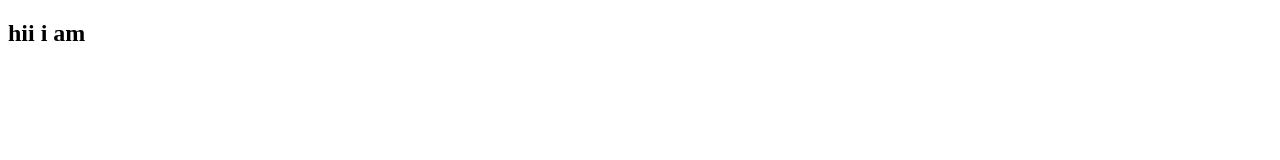
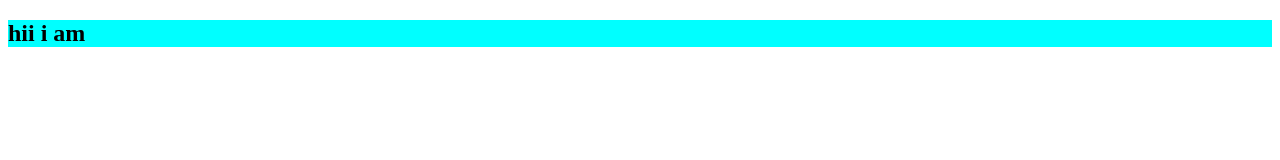
Before and after one commit to Gaurav-Kumar-0/Demo, a plain HTML site: page index.html in a window 1280 px wide. Drawn offline with Linux system fonts and the light colour scheme.

Commit message:
add again

```diff
--- a/index.html
+++ b/index.html
@@ -6,7 +6,7 @@
     <title>Demo</title>
 </head>
 <body>
-    <h2>hii i am </h2>
+    <h2 style="background-color: aqua;">hii i am </h2>
 
 </body>
 </html>
```
Also changed, not shown: 1 other file.
